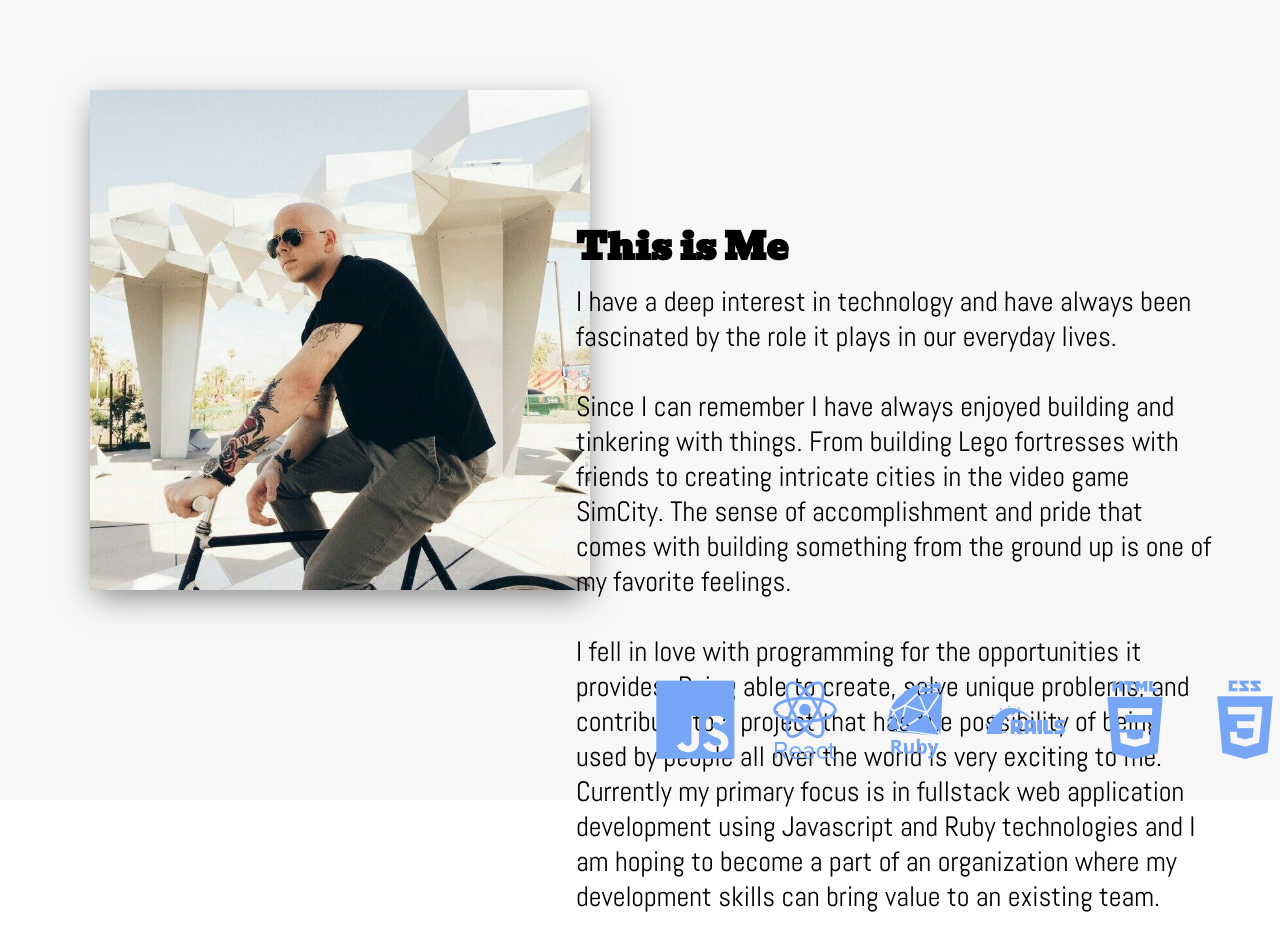
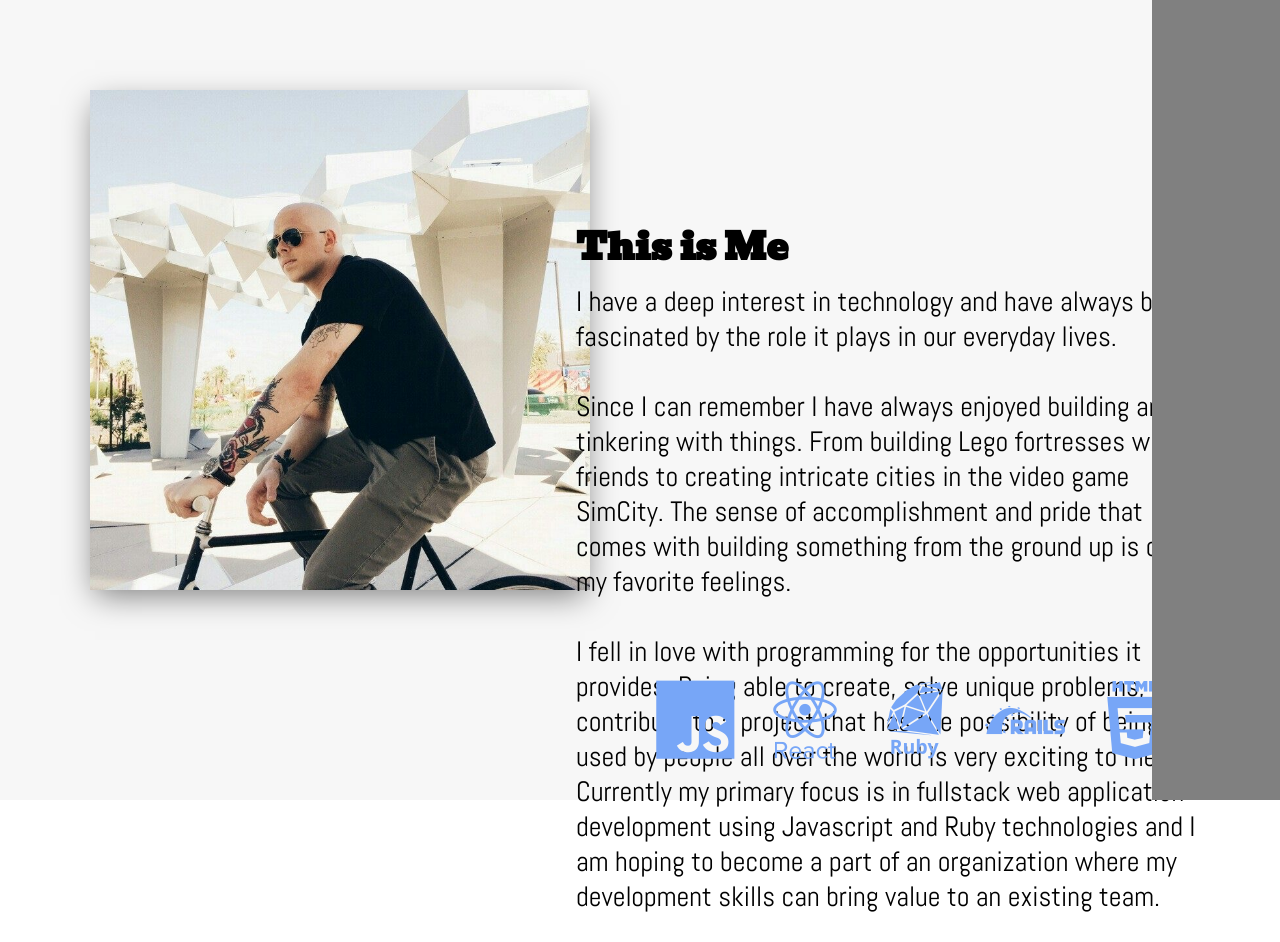
Before and after one commit to JTSwisher/Portfolio, a React (Create React App) app: page /about in a window 1280 px wide. Built offline with nearby package versions, Linux system fonts and the light colour scheme.

Commit message:
add NavContainer and SkillsContent components to AboutContainer

```diff
--- a/src/App.css
+++ b/src/App.css
@@ -128,6 +128,17 @@ html, body {
 
 /* about container styles */
 
+.nav-bar {
+  width: 10%;
+  height: 100vh;
+  background-color: grey;
+  right: 0;
+  position: fixed;
+  z-index: 1000;
+}
+
+/* about container styles */
+
 .about {
   width: 100vw;
   height: 100vh;
--- a/src/containers/about/AboutContainer.js
+++ b/src/containers/about/AboutContainer.js
@@ -1,4 +1,6 @@
 import React from 'react'
+
+import NavContainer from '../navigation/NavContainer'
 
 import AboutContent from './components/AboutContent'
 import SkillsContent from './components/SkillsContent'
@@ -6,7 +8,9 @@ import SkillsContent from './components/SkillsContent'
 function AboutContainer() {
     return (
         <div className="flex-container">
+            <NavContainer />
             <AboutContent />
+            <SkillsContent />
         </div>
     )
 }
--- a/src/containers/about/components/AboutContent.js
+++ b/src/containers/about/components/AboutContent.js
@@ -22,14 +22,6 @@ function AboutContent() {
 
                 </p>
             </div>
-            <div className="skills">
-                <i id="about-icons" class="devicon-javascript-plain"></i>
-                <i id="about-icons" class="devicon-react-original-wordmark"></i>
-                <i id="about-icons" class="devicon-ruby-plain-wordmark"></i>
-                <i id="about-icons" class="devicon-rails-plain-wordmark"></i>
-                <i id="about-icons" class="devicon-html5-plain-wordmark"></i>
-                <i id="about-icons" class="devicon-css3-plain-wordmark"></i>
-            </div>
         </div>
     )
 }
--- a/src/containers/about/components/SkillsContent.js
+++ b/src/containers/about/components/SkillsContent.js
@@ -9,8 +9,6 @@ function SkillsContent() {
                 <i id="about-icons" class="devicon-rails-plain-wordmark"></i>
                 <i id="about-icons" class="devicon-html5-plain-wordmark"></i>
                 <i id="about-icons" class="devicon-css3-plain-wordmark"></i>
-                <i id="about-icons" class="devicon-postgresql-plain-wordmark"></i>
-                <i id="about-icons" class="devicon-github-plain-wordmark"></i>
         </div>
     )
 }
--- a/src/containers/navigation/NavContainer.js
+++ b/src/containers/navigation/NavContainer.js
@@ -4,7 +4,9 @@ class NavContainer extends Component {
 
     render() {
         return(
-            <div></div>
+            <div className="nav-bar">
+
+            </div>
         )
     }
 }
```
